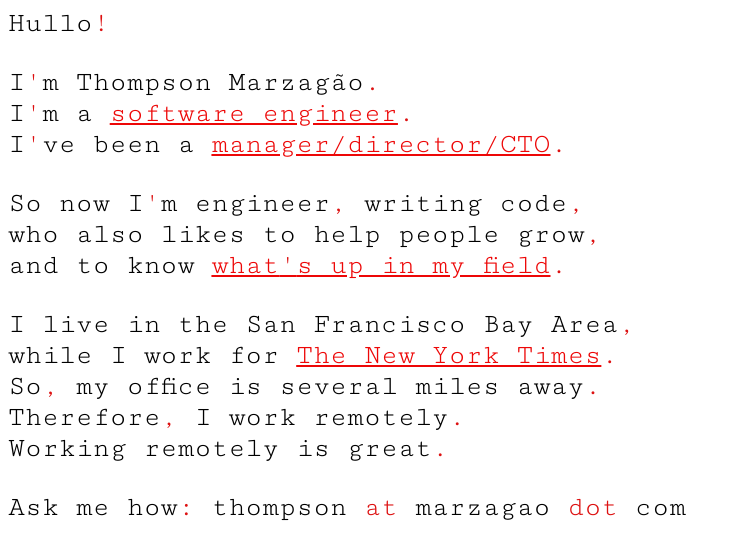
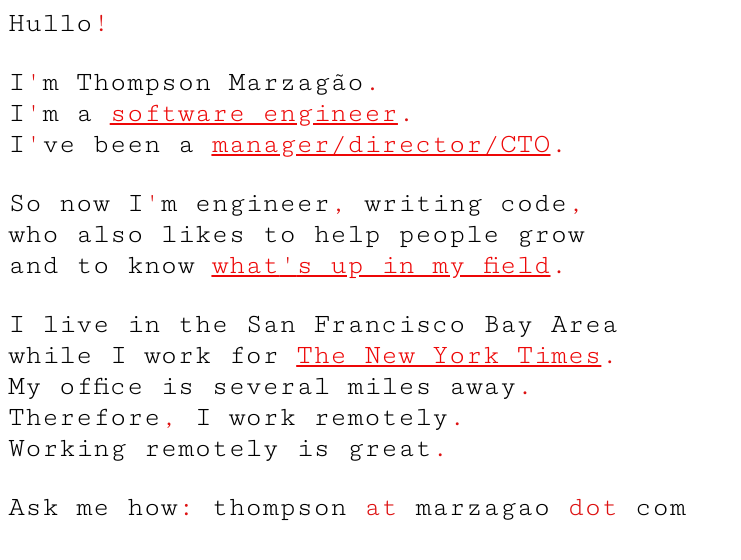
Before and after one commit to marzagao/marzagao.github.io, a plain HTML site: page index.html in a window 1280 px wide. Shown: the whole page, without its empty margins (0-741 px from the left). Drawn offline with Linux system fonts and the light colour scheme.

Commit message:
Update index.html

```diff
--- a/index.html
+++ b/index.html
@@ -30,14 +30,14 @@
       </p>
 
       So now I<span class="accent">'</span>m engineer<span class="accent">,</span> writing code<span class="accent">,</span><br/>
-      who also likes to help people grow<span class="accent">,</span><br/>
+      who also likes to help people grow<br/>
       and to know <a href="https://twitter.com/marzagao">what<span class="accent">'</span>s up in my field</a><span class="accent">.</span>
       </p>
 
       <p>
-      I live in the San Francisco Bay Area<span class="accent">,</span><br/>
+      I live in the San Francisco Bay Area<br/>
       while I work for <a href="http://www.nytimes.com/video"/>The New York Times</a><span class="accent">.</span><br/>
-      So<span class="accent">,</span> my office is several miles away<span class="accent">.</span><br/>
+      My office is several miles away<span class="accent">.</span><br/>
       Therefore<span class="accent">,</span> I work remotely<span class="accent">.</span><br/>
       Working remotely is great<span class="accent">.</span>
       </p>
```
